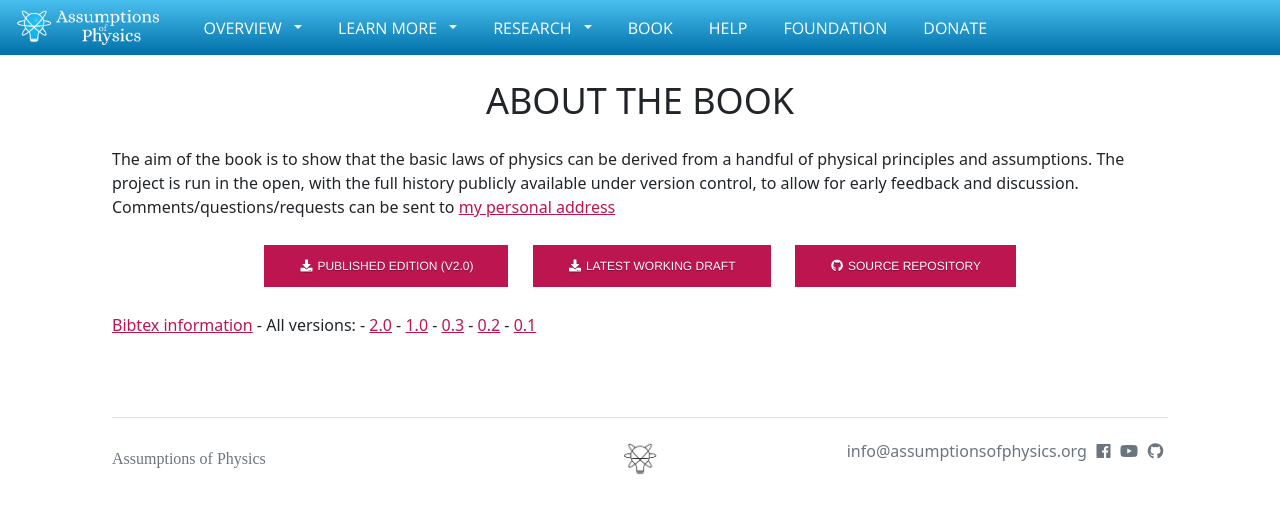
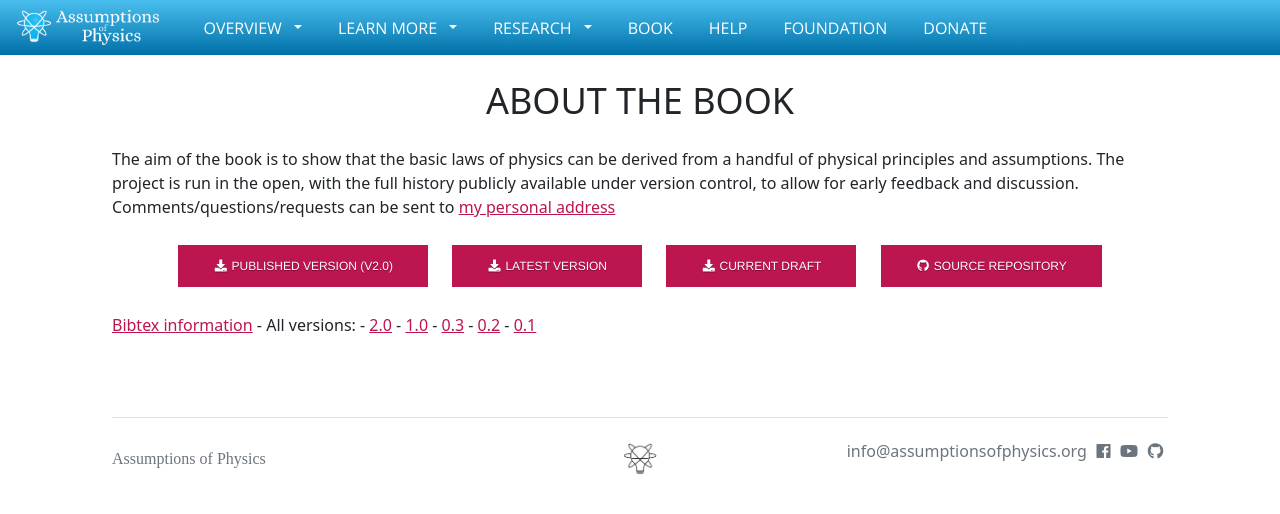
Before and after one commit to assumptionsofphysics/assumptionsofphysics.github.io, a Jekyll site: the page built from book/index.html, in a window 1280 px wide. Shown: the top 514 px of the page. Built offline with Jekyll 4.4.1, drawn with Linux system fonts in a browser that asks for light colours; nearby versions of some CDN libraries; some web fonts are replaced.

Commit message:
Changing download links

```diff
--- a/book/index.html
+++ b/book/index.html
@@ -14,8 +14,9 @@
                 to allow for early feedback and discussion.
                 Comments/questions/requests can be sent to <a href="mailto:carcassi@umich.edu">my personal address</a></p>
             <p style="text-align: center">
-                <a style="margin: 10px" class="btn btn-primary btn-large" href="https://doi.org/10.3998/mpub.12204707"><i class="fas fa-download fa-fw"></i>&nbsp;Published edition (v2.0)</a>
-                <a style="margin: 10px" class="btn btn-primary btn-large" href="https://latexonline.cc/compile?git=https%3A%2F%2Fgithub.com%2Fassumptionsofphysics%2Fbook&target=book.tex&command=pdflatex&trackId=1505754735843"><i class="fas fa-download fa-fw"></i>&nbsp;Latest working draft</a>
+                <a style="margin: 10px" class="btn btn-primary btn-large" href="https://doi.org/10.3998/mpub.12204707"><i class="fas fa-download fa-fw"></i>&nbsp;Published version (v2.0)</a>
+                <a style="margin: 10px" class="btn btn-primary btn-large" href="AssumptionsOfPhysicsV2.0.pdf"><i class="fas fa-download fa-fw"></i>&nbsp;Latest version</a>
+                <a style="margin: 10px" class="btn btn-primary btn-large" href="https://latexonline.cc/compile?git=https%3A%2F%2Fgithub.com%2Fassumptionsofphysics%2Fbook&target=book.tex&command=pdflatex&trackId=1505754735843"><i class="fas fa-download fa-fw"></i>&nbsp;Current draft</a>
                 <a style="margin: 10px" class="btn btn-primary btn-large" href="https://github.com/assumptionsofphysics/book"><i class="fab fa-github fa-fw"></i>&nbsp;Source repository</a>
             </p>
             <p><a href="../assumptionsofphysics.bib">Bibtex information</a> -
```
